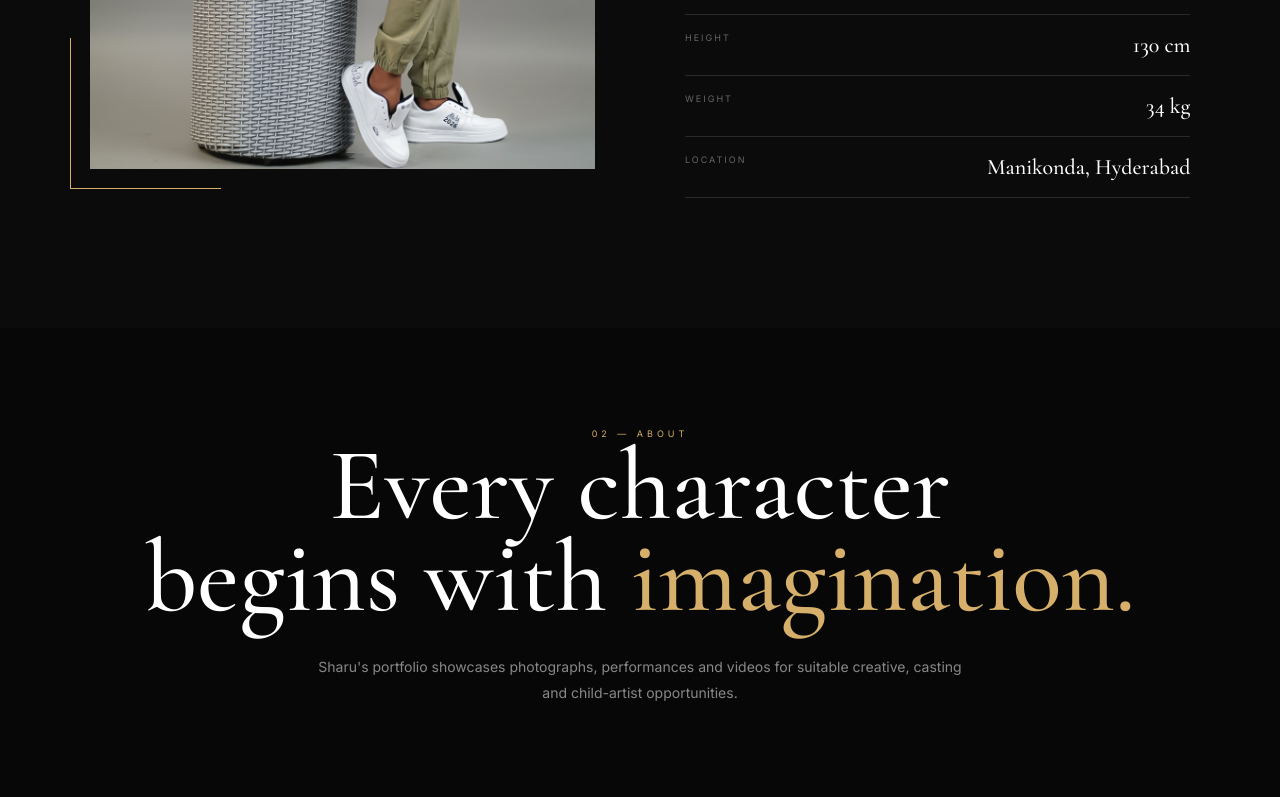
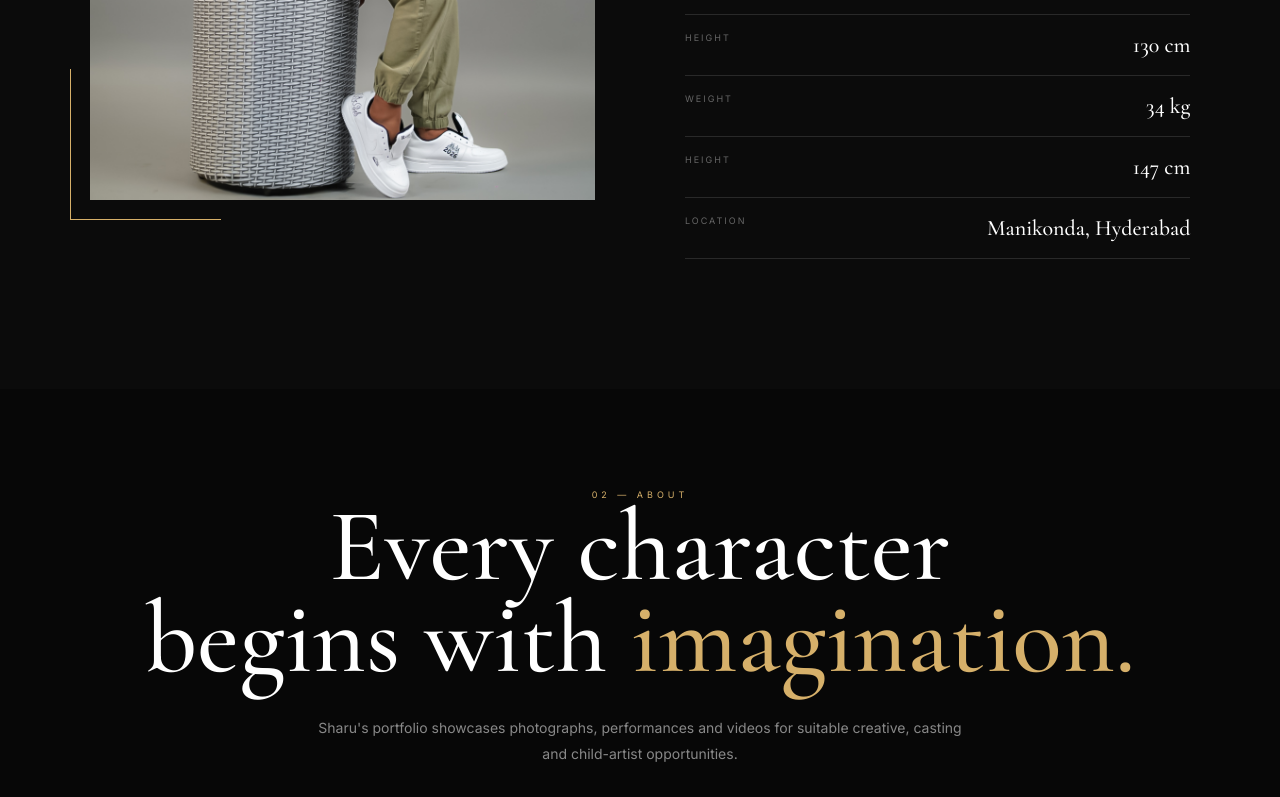
Before and after one commit to practice-p1/sharu, a plain HTML site: page index.html in a window 1280 px wide. Shown: the part 1614-2411 px from the top of the page. Drawn offline with nearby package versions, Linux system fonts and the light colour scheme.

Commit message:
Update index.html

```diff
--- a/index.html
+++ b/index.html
@@ -1336,7 +1336,15 @@ footer a:hover{
                     </strong>
 
                 </div>
-
+ <div class="detail">
+
+                    <small>Height</small>
+
+                    <strong>
+                        147 cm
+                    </strong>
+
+                </div>
 
                 <div class="detail">
 
```
